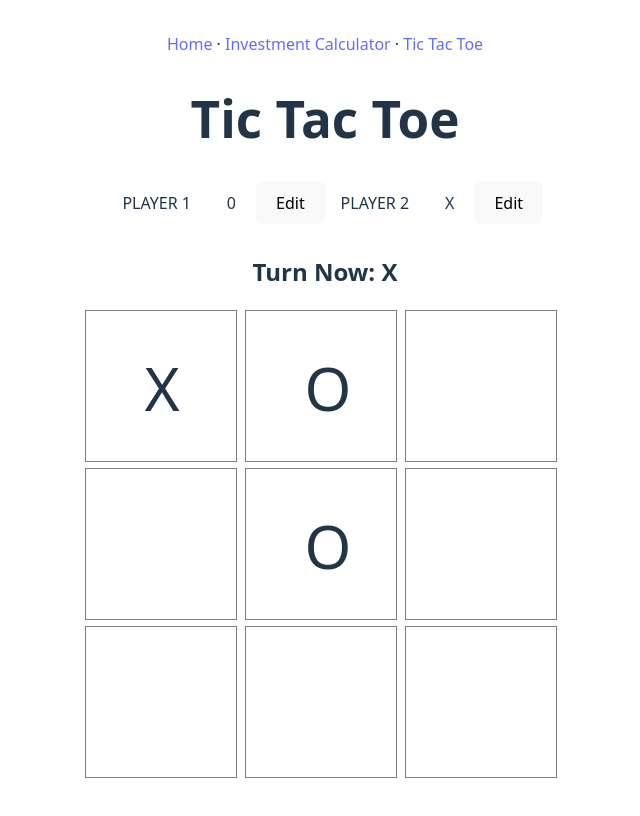
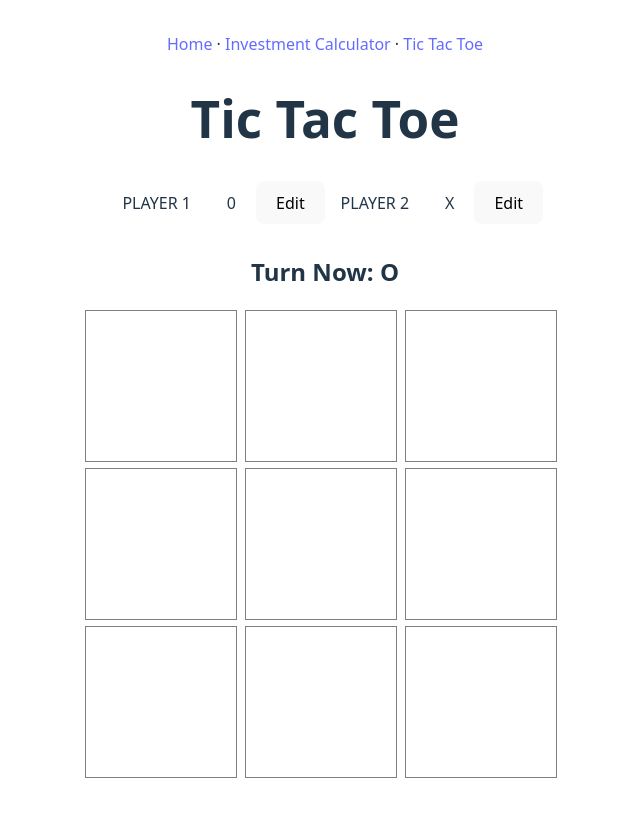
Before and after one commit to 0xadri/ima-kokode, a React (Vite) app: page /TicTacToe in a window 1280 px wide. Shown: the whole page, without its empty margins (315-955 px from the left). Built offline with nearby package versions, Linux system fonts and the light colour scheme.

Commit message:
Tic Tac Toe: Version 1.0

```diff
--- a/src/components/PlayBoard.jsx
+++ b/src/components/PlayBoard.jsx
@@ -1,12 +1,12 @@
 import { useState } from "react";
 
-const PlayBoard = () => {
+const PlayBoard = ({ showWinner }) => {
   const [boardValues, setBoardValues] = useState([
-    ["X", "O", ""],
-    ["", "O", ""],
+    ["", "", ""],
+    ["", "", ""],
     ["", "", ""],
   ]);
-  const [playerTurn, setPlayerTurn] = useState("X");
+  const [playerTurn, setPlayerTurn] = useState("O");
 
   const switchPlayerTurn = () => {
     if (playerTurn === "X") setPlayerTurn("O");
@@ -16,7 +16,7 @@ const PlayBoard = () => {
   };
 
   const checkIfSymbolWins = (symbol, boardValues) => {
-    console.log(boardValues);
+    // console.log(boardValues);
     // Horizontal
     if (
       boardValues[0][0] === symbol &&
@@ -75,22 +75,27 @@ const PlayBoard = () => {
   };
 
   const checkIfOver = (boardValues) => {
-    const xIsWinner = checkIfSymbolWins(playerTurn, boardValues);
-    xIsWinner && alert(`${playerTurn} Wins!`);
+    return checkIfSymbolWins(playerTurn, boardValues);
   };
 
   const handleClick = (e) => {
     const row = +e.target.getAttribute("row");
     const col = +e.target.getAttribute("col");
     const cellVal = boardValues[row][col];
+
     if (cellVal) {
       alert("Pick another cell. This one is already taken.");
       return;
     }
+
     const newBoard = boardValues.map((row) => [...row]);
     newBoard[row][col] = playerTurn;
     setBoardValues(newBoard);
-    checkIfOver(newBoard);
+
+    if (checkIfOver(newBoard)) {
+      showWinner(playerTurn);
+      return;
+    }
     switchPlayerTurn();
   };
 
--- a/src/components/PlayerSettings.jsx
+++ b/src/components/PlayerSettings.jsx
@@ -1,7 +1,6 @@
 import { useState } from "react";
 
-const PlayerSettings = ({ name, symbol }) => {
-  const [playerName, setPlayerName] = useState(name);
+const PlayerSettings = ({ symbol, namePlayer, setNamePlayer }) => {
   const [fieldIsEditMode, setFieldIsEditMode] = useState(false);
 
   const handleToggleEditSave = (e) => {
@@ -16,11 +15,11 @@ const PlayerSettings = ({ name, symbol }) => {
           className="player-name"
           name="player-name"
           type="text"
-          value={playerName}
-          onChange={(e) => setPlayerName(e.target.value)}
+          value={namePlayer}
+          onChange={(e) => setNamePlayer(e.target.value)}
         />
       ) : (
-        <span className="player-name">{playerName}</span>
+        <span className="player-name">{namePlayer}</span>
       )}
       <span>{symbol}</span>
       <button className="save-edit-button" onClick={handleToggleEditSave}>
--- a/src/pages/TicTacToe.jsx
+++ b/src/pages/TicTacToe.jsx
@@ -1,15 +1,35 @@
+import { useState } from "react";
 import PlayBoard from "../components/PlayBoard";
 import PlayerSettings from "../components/PlayerSettings";
 
 const TicTacToe = () => {
+  const [namePlayer1, setNamePlayer1] = useState("PLAYER 1");
+  const [namePlayer2, setNamePlayer2] = useState("PLAYER 2");
+
+  const showWinner = (symbol) => {
+    let winnerName;
+    if (symbol === "O") winnerName = namePlayer1;
+    else winnerName = namePlayer2;
+
+    alert(`${winnerName} Wins!`);
+    window.location.reload();
+  };
   return (
     <>
       <h1>Tic Tac Toe</h1>
       <div className="players-params">
-        <PlayerSettings name="PLAYER 1" symbol="0" />
-        <PlayerSettings name="PLAYER 2" symbol="X" />
+        <PlayerSettings
+          symbol="0"
+          namePlayer={namePlayer1}
+          setNamePlayer={setNamePlayer1}
+        />
+        <PlayerSettings
+          symbol="X"
+          namePlayer={namePlayer2}
+          setNamePlayer={setNamePlayer2}
+        />
       </div>
-      <PlayBoard />
+      <PlayBoard showWinner={showWinner} />
     </>
   );
 };
```
